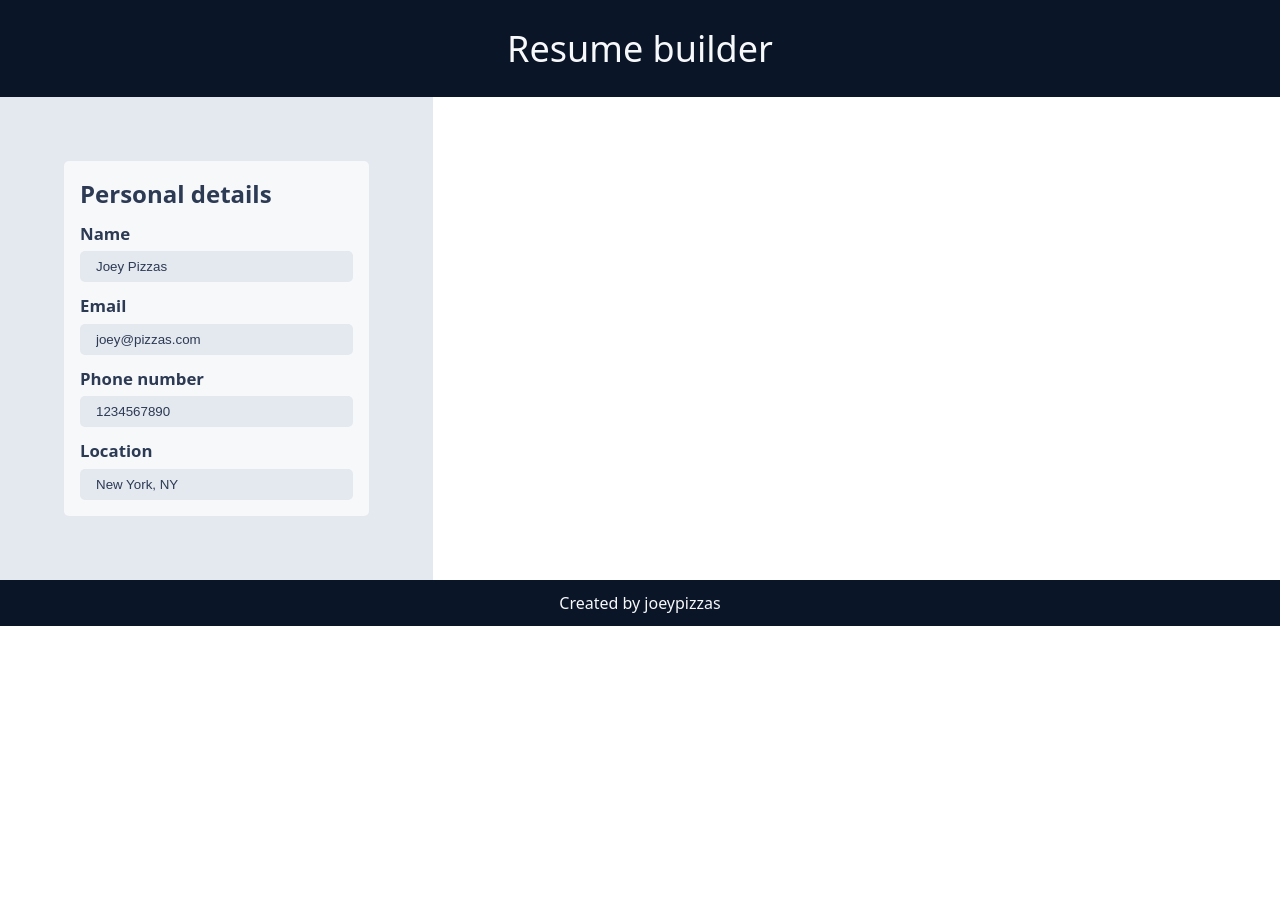
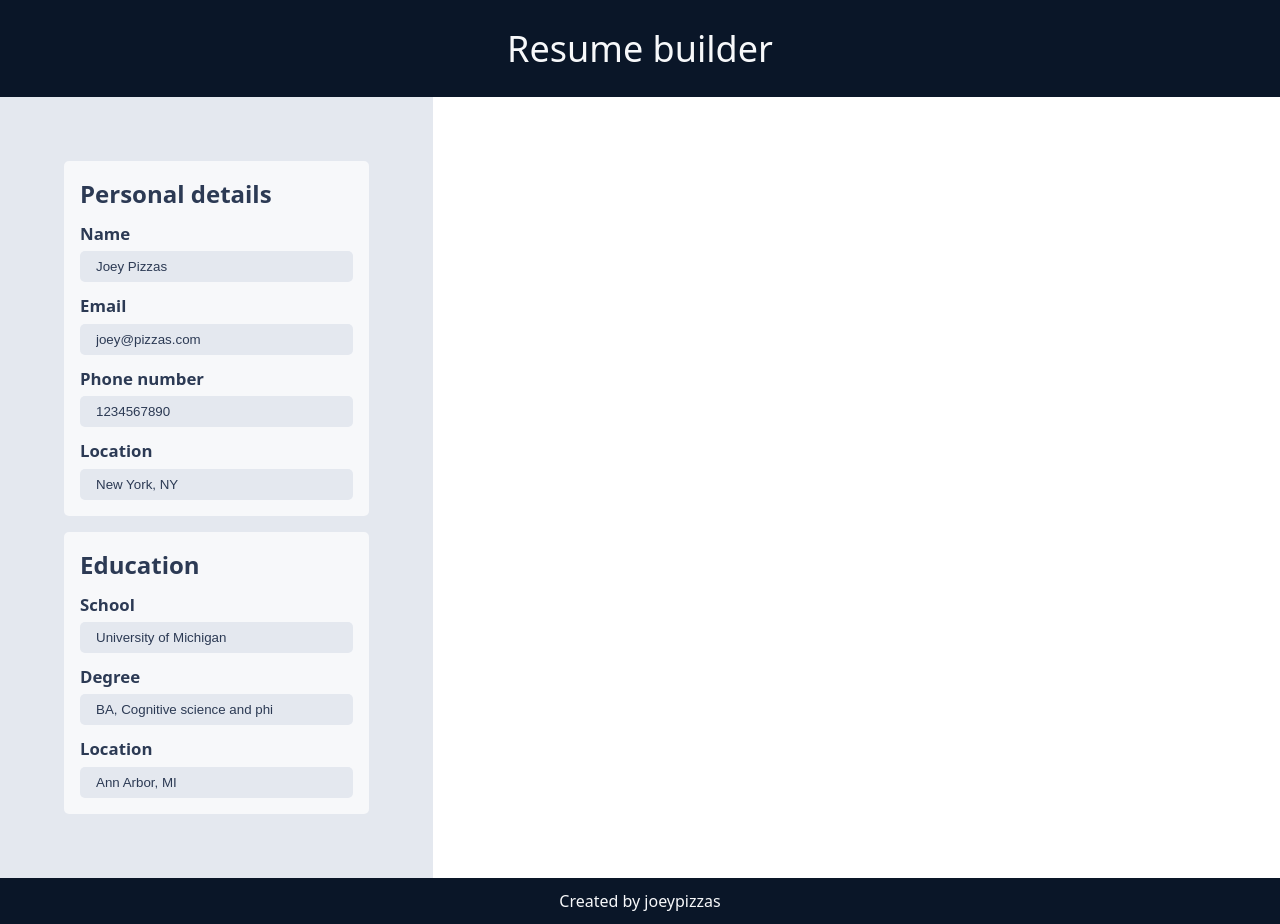
Before and after one commit to joeypizzas/resume-app, a React (Vite) app: page / in a window 1280 px wide. Before the commit the page ends 800 px from the top, so only its background shows below. Built offline with nearby package versions, Linux system fonts and the light colour scheme.

Commit message:
Invoked ResumeBuilderForm for education

```diff
--- a/src/components/ResumeBuilder/ResumeBuilder.jsx
+++ b/src/components/ResumeBuilder/ResumeBuilder.jsx
@@ -3,6 +3,7 @@
 import "./ResumeBuilder.css";
 import { ResumeBuilderForm } from "../ResumeBuilderForm/ResumeBuilderForm.jsx";
 import { FormField } from "../FormField/FormField.jsx";
+import { FormFieldsContainer } from "../FormFieldsContainer/FormFieldsContainer.jsx";
 
 export function ResumeBuilder() {
   return (
@@ -22,6 +23,21 @@ export function ResumeBuilder() {
           initialInput="New York, NY"
         ></FormField>
       </ResumeBuilderForm>
+      <ResumeBuilderForm header="Education">
+        <FormField
+          fieldHeader="School"
+          initialInput="University of Michigan"
+        ></FormField>
+        <FormField
+          fieldHeader="Degree"
+          initialInput="BA, Cognitive science and philosophy"
+        ></FormField>
+        {/* Add date picker */}
+        <FormField
+          fieldHeader="Location"
+          initialInput="Ann Arbor, MI"
+        ></FormField>
+      </ResumeBuilderForm>
     </div>
   );
 }
```
